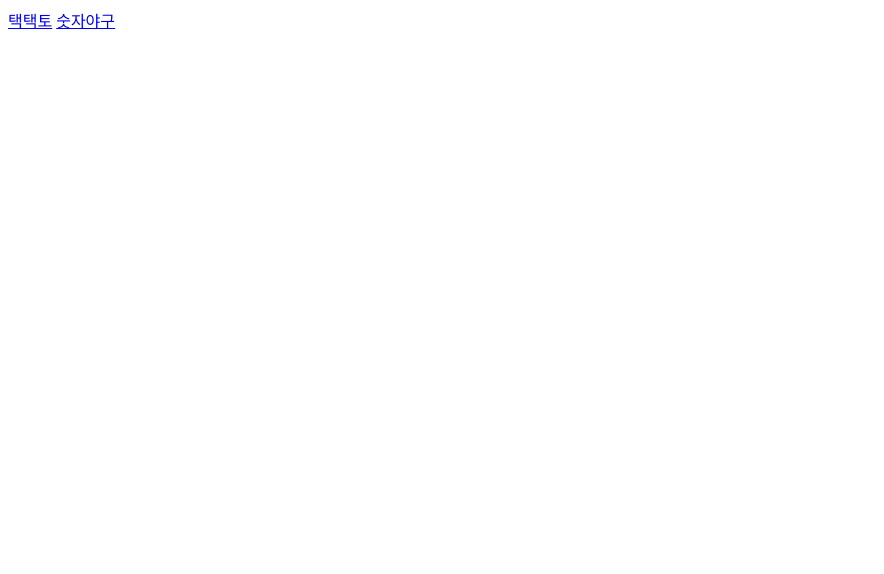
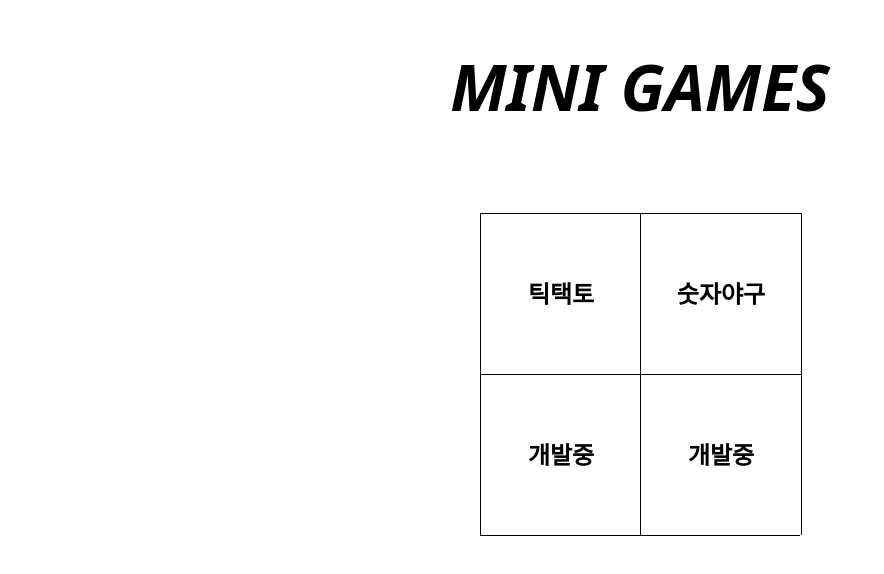
Before and after one commit to shyunju7/mini-game, a website: page miniGames/games/index.html in a window 1280 px wide. Shown: the whole page, without its empty margins (0-884 px from the left). Drawn offline with Linux system fonts and the light colour scheme.

Commit message:
📝 update: index.html & add : index.css

```diff
--- /dev/null
+++ b/miniGames/games/index.css
@@ -0,0 +1,52 @@
+body {
+  margin: 0 auto;
+  font-family: "poppins", system-ui, -apple-system, BlinkMacSystemFont,
+    "Segoe UI", Roboto, Oxygen, Ubuntu, Cantarell, "Open Sans", "Helvetica Neue",
+    sans-serif;
+}
+
+.page-title {
+  text-align: center;
+  font-size: 4em;
+}
+
+.mini-game-main {
+  display: flex;
+  justify-content: center;
+  align-items: center;
+}
+
+.grid-box {
+  width: 320px;
+  display: grid;
+  grid-template-columns: repeat(2, 160px);
+  margin-top: 40px;
+  border-bottom: 1px solid black;
+}
+
+a {
+  text-decoration: none;
+  color: white;
+}
+
+.grid-item {
+  display: flex;
+  flex-direction: column;
+  width: 160px;
+  height: 160px;
+  text-align: center;
+  background-color: white;
+  margin: 0;
+  line-height: 160px;
+  color: black;
+  font-size: 1.5em;
+  font-weight: bold;
+  border: 1px solid black;
+  border-bottom: none;
+}
+
+.grid-item:hover {
+  color: white;
+  background-color: black;
+  font-style: italic;
+}
--- a/miniGames/games/index.html
+++ b/miniGames/games/index.html
@@ -3,10 +3,22 @@
   <head>
     <meta charset="UTF-8" />
     <meta name="viewport" content="width=device-width, initial-scale=1.0" />
+    <link href="./index.css" rel="stylesheet" type="text/css" />
     <title>mini-games</title>
   </head>
   <body>
-    <a href="./tictactoe//tictactoe.html">택택토</a>
-    <a href="./bullsAndCows/bullsAndCows.html">숫자야구</a>
+    <h1 class="page-title"><em>MINI GAMES</em></h1>
+    <div class="mini-game-main">
+      <div class="grid-box">
+        <a href="./tictactoe/tictactoe.html">
+          <p class="grid-item">틱택토</p>
+        </a>
+        <a href="./bullsAndCows//bullsAndCows.html"
+          ><p class="grid-item">숫자야구</p></a
+        >
+        <a href="#"><p class="grid-item">개발중</p></a>
+        <a href="#"><p class="grid-item">개발중</p></a>
+      </div>
+    </div>
   </body>
 </html>
```
